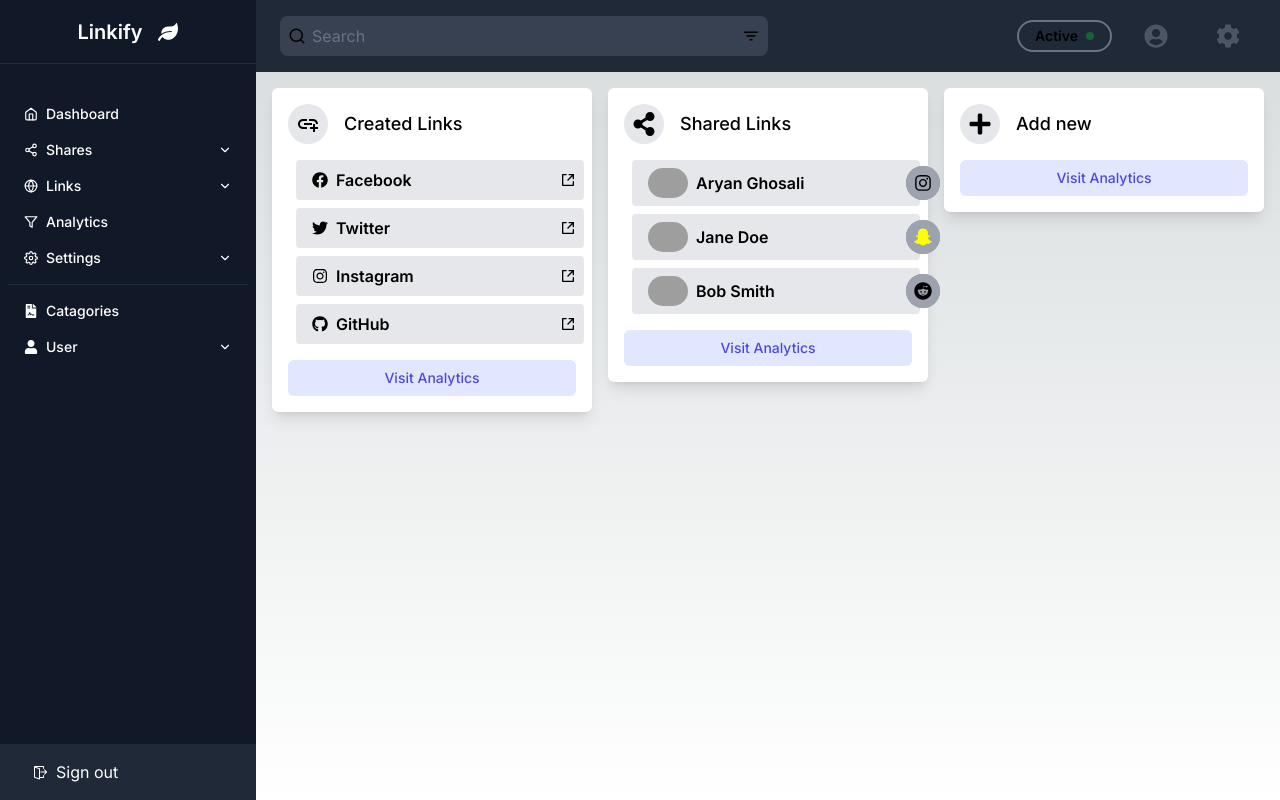
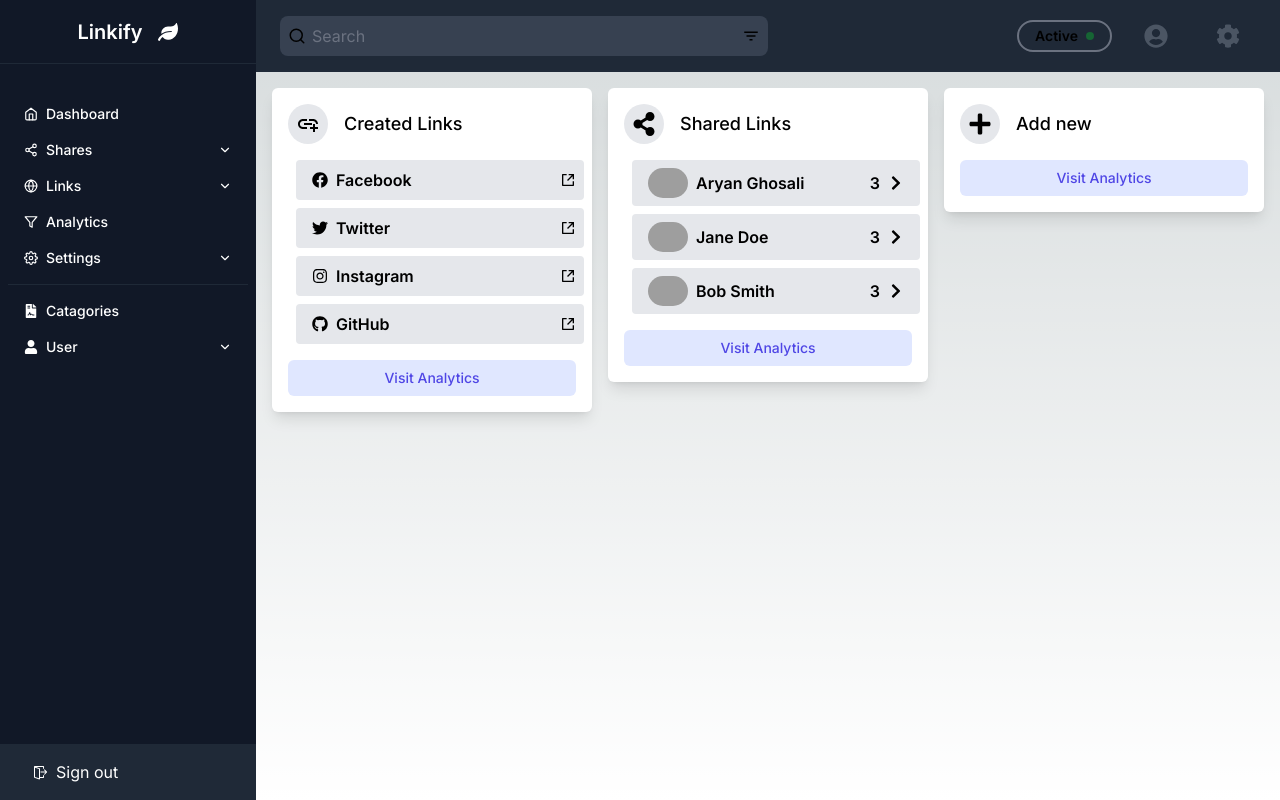
Before and after one commit to Krisna07/linkifyapp, a Next.js app: page /dashboard in a window 1280 px wide. Built offline with nearby package versions, Linux system fonts and the light colour scheme; grey boxes are pictures that could not be loaded.

Commit message:
shared card

```diff
--- a/src/app/components/ui/Linkscard.tsx
+++ b/src/app/components/ui/Linkscard.tsx
@@ -1,6 +1,7 @@
 import Image from "next/image";
 import Link from "next/link";
 import React from "react";
+import { FaChevronCircleRight, FaChevronRight, FaCommentDots, FaDotCircle } from "react-icons/fa";
 import { IoIosLink } from "react-icons/io";
 import { RiShareBoxLine } from "react-icons/ri";
 import Button from "./Button";
@@ -66,17 +67,11 @@ export const Card: React.FC<CardProps> = ({ link }) => {
                   {people.username}
                 </div>
                 {people.LinkShared
-                  ? people.LinkShared.splice(0, 3).map((shared) => (
-                      <span
-                        key={shared.id}
-                        className="text-lg bg-gray-400 rounded-full p-2 absolute"
-                        style={{
-                          right: `${people.LinkShared.indexOf(shared) * 20}px`,
-                        }}
-                      >
-                        {shared.sharedApp}
-                      </span>
-                    ))
+                  ?
+
+                <span className="flex items-center gap-2"> {people.LinkShared.length}<FaChevronRight /></span>
+
+
                   : ""}
               </li>
             ))
```
